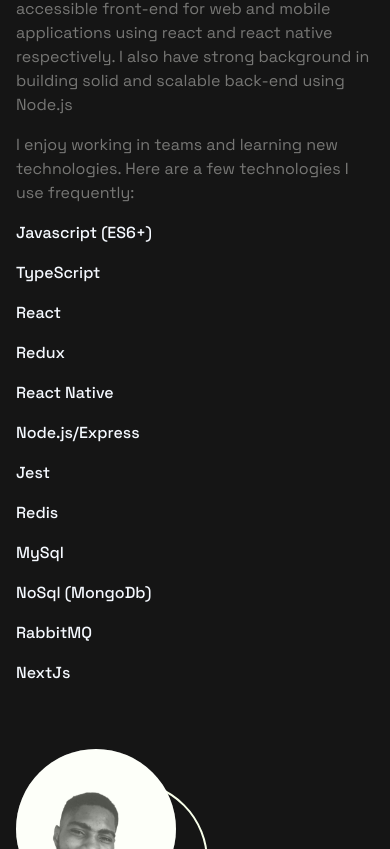
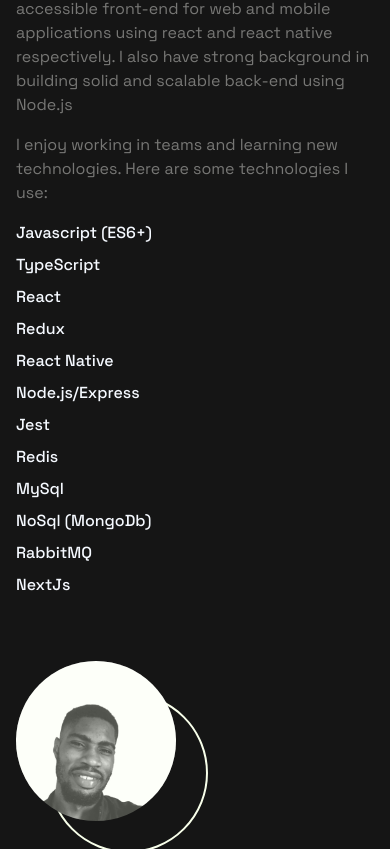
Before and after one commit to ikecodes/portfolio_v3, a React (Create React App) app: page / in a window 390 px wide. Shown: the part 1295-2144 px from the top of the page. Built offline with nearby package versions, Linux system fonts and the light colour scheme.

Commit message:
fixed contact alignment on mobile view

```diff
--- a/src/components/About.tsx
+++ b/src/components/About.tsx
@@ -33,8 +33,8 @@
             background in building solid and scalable back-end using Node.js
           </Text>
           <Text>
-            I enjoy working in teams and learning new technologies. Here are a
-            few technologies I use frequently:
+            I enjoy working in teams and learning new technologies. Here are
+            some technologies I use:
           </Text>
           <List>
             {technologies.map((tech) => (
@@ -118,10 +118,10 @@
   /* list-style-type: "</> "; */
   color: ${colors.dim};
   & div:not(:last-child) {
-    margin-bottom: 1rem;
+    margin-bottom: 0.5rem;
   }
   & li {
-    font-size: 0.1rem;
+    font-size: 1rem;
   }
 `;
 const ListItem = styled.div`
--- a/src/components/Contact.tsx
+++ b/src/components/Contact.tsx
@@ -18,18 +18,31 @@
       >
         <Header>get in touch</Header>
         <div className='my-5'>
-          <div className='d-flex gap-5 flex-wrap'>
-            <div className='mb-2'>
+          <div className='row'>
+            <div className='col-lg-6'>
+              <div className='row'>
+                <div className='col-lg-3'>
+                  <div className='mb-5'>
                     <LinkHighlight lg text='github' link={urls.github} />
                   </div>
-            <div className='mb-2'>
+                </div>
+                <div className='col-lg-3'>
+                  <div className='mb-5'>
                     <LinkHighlight lg text='linkedin' link={urls.linkedin} />
                   </div>
-            <div className='mb-2'>
+                </div>
+                <div className='col-lg-3'>
+                  <div className='mb-5'>
                     <LinkHighlight lg text='twitter' link={urls.twitter} />
                   </div>
-            <div className='mb-2'>
+                </div>
+                <div className='col-lg-3'>
+                  {" "}
+                  <div className='mb-5'>
                     <LinkHighlight lg text='email' link={urls.email} />
+                  </div>
+                </div>
+              </div>
             </div>
           </div>
         </div>
--- a/src/layouts/Footer.tsx
+++ b/src/layouts/Footer.tsx
@@ -6,7 +6,7 @@
 const Footer = () => {
   return (
     <Container className='mt-5'>
-      <p>designed & built by onuorah ike</p>
+      <p>designed & built by onuorah ike &copy; 2021</p>
       <ScrollToTop smooth color={colors.dark} />
     </Container>
   );
```
Lines whose indentation alone changed are shown as unchanged.
